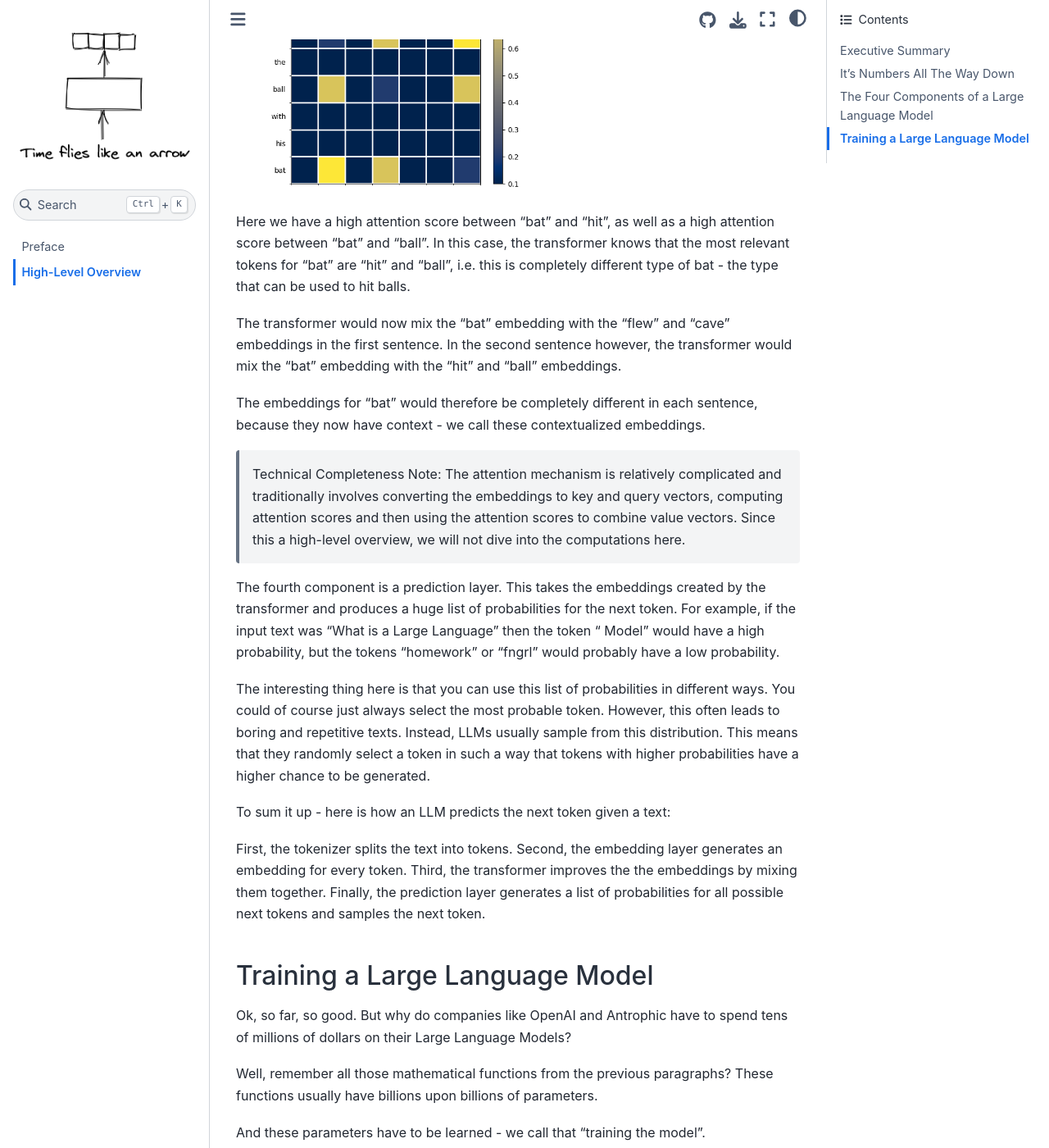
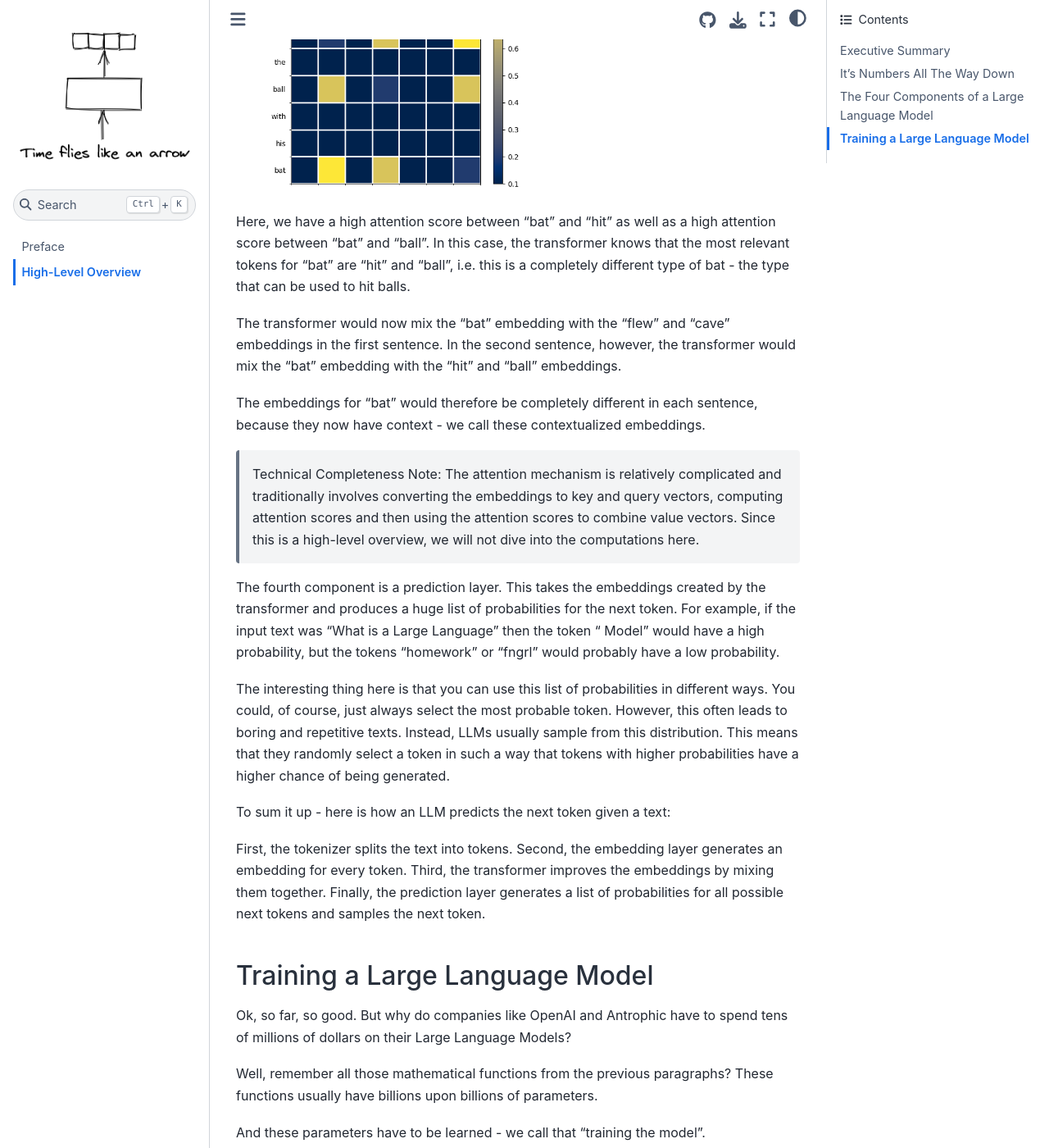
Before and after one commit to uhasker/large-language-models, a Jupyter Book: the page built from chapter1/high_level_overview.md, in a window 1280 px wide and 1400 px high, scrolled down 5723 px. Shown: the whole window at 82% size. Built offline with Jupyter Book 1.0.4 settings and Sphinx 7.4.7 and the Sphinx Book theme 1.1.4, drawn with Linux system fonts in a browser that asks for light colours; pages that are not in the unit, such as notebooks, are missing from menus; some of the changed text lies outside the part shown.

Commit message:
Update high_level_overview.md

```diff
--- a/chapter1/high_level_overview.md
+++ b/chapter1/high_level_overview.md
@@ -1,6 +1,6 @@
 # High-Level Overview
 
-This chapter contains a very high-level overview of the topics discussed in this book. It serves both as an introduction for this book as well as a standalone text for those who don't care about technical details, but want to get a general feel for the field.
+This chapter contains a very high-level overview of the topics discussed in this book. It serves both as an introduction for this book as well as a standalone text for those who don't care about technical details but want to get a general feel for the field.
 
 ## Executive Summary
 
@@ -95,7 +95,7 @@
 <img src="images/tokenize.png" alt="Embeddings" width="400">
 
 Note that the GPT-4 tokenizer would not always split the text into word tokens.
-For example, if you would take the english word “overfitting”, the resulting tokens would be “over”, “fit” and “ting”.
+For example, if you would take the English word “overfitting”, the resulting tokens would be “over”, “fit” and “ting”.
 
 > Technical Completeness Note: In reality, the tokenizer produces token IDs which are special numbers that represent the tokens. However, this is not particularly relevant for high-level understanding.
 
@@ -128,7 +128,7 @@
 
 Why is this important?
 Consider the two sentences “The bat flew out of the cave” and “He hit the ball with his bat”.
-In both texts, the token “bat” is present, however it has a completely different meaning in each sentence.
+In both texts, the token “bat” is present, however, it has a completely different meaning in each sentence.
 Therefore, the embedding layer would produce the same embeddings for the “bat” token in both cases.
 
 The transformer now introduces context using something called the attention mechanism.
@@ -140,38 +140,38 @@
 
 <img src="images/attention1.png" alt="Attention" width="400">
 
-Here we have a high attention score between “flew” and “bat”, as well as a high attention score between “bat” and “cave”. This means that the transformer knows that the most relevant tokens for “bat” are “flew” and “cave”, i.e. this is the type of bat that flies out of caves.
+Here, we have a high attention score between “flew” and “bat”, as well as a high attention score between “bat” and “cave”. This means that the transformer knows that the most relevant tokens for “bat” are “flew” and “cave”, i.e. this is the type of bat that flies out of caves.
 
-Now let’s consider the sentence “He hit the ball with his bat”:
+Now, let’s consider the sentence “He hit the ball with his bat”:
 
 <img src="images/attention2.png" alt="Attention" width="400">
 
-Here we have a high attention score between “bat” and “hit”, as well as a high attention score between “bat” and “ball”.
-In this case, the transformer knows that the most relevant tokens for “bat” are “hit” and “ball”, i.e. this is completely different type of bat - the type that can be used to hit balls.
+Here, we have a high attention score between “bat” and “hit” as well as a high attention score between “bat” and “ball”.
+In this case, the transformer knows that the most relevant tokens for “bat” are “hit” and “ball”, i.e. this is a completely different type of bat - the type that can be used to hit balls.
 
 The transformer would now mix the “bat” embedding with the “flew” and “cave” embeddings in the first sentence.
-In the second sentence however, the transformer would mix the “bat” embedding with the “hit” and “ball” embeddings.
+In the second sentence, however, the transformer would mix the “bat” embedding with the “hit” and “ball” embeddings.
 
 The embeddings for “bat” would therefore be completely different in each sentence, because they now have context - we call these contextualized embeddings.
 
 > Technical Completeness Note: The attention mechanism is relatively complicated and traditionally involves converting the embeddings to key and query vectors, computing attention scores and then using the attention scores to combine value vectors.
-> Since this a high-level overview, we will not dive into the computations here.
+> Since this is a high-level overview, we will not dive into the computations here.
 
 The fourth component is a prediction layer.
 This takes the embeddings created by the transformer and produces a huge list of probabilities for the next token.
 For example, if the input text was “What is a Large Language” then the token “ Model” would have a high probability, but the tokens “homework” or “fngrl” would probably have a low probability.
 
 The interesting thing here is that you can use this list of probabilities in different ways.
-You could of course just always select the most probable token.
+You could, of course, just always select the most probable token.
 However, this often leads to boring and repetitive texts.
 Instead, LLMs usually sample from this distribution.
-This means that they randomly select a token in such a way that tokens with higher probabilities have a higher chance to be generated.
+This means that they randomly select a token in such a way that tokens with higher probabilities have a higher chance of being generated.
 
 To sum it up - here is how an LLM predicts the next token given a text:
 
 First, the tokenizer splits the text into tokens.
 Second, the embedding layer generates an embedding for every token.
-Third, the transformer improves the the embeddings by mixing them together.
+Third, the transformer improves the embeddings by mixing them together.
 Finally, the prediction layer generates a list of probabilities for all possible next tokens and samples the next token.
 
 ## Training a Large Language Model
```
Also changed, not shown: other parts of chapter1/high_level_overview.md (+6 -6 lines).
